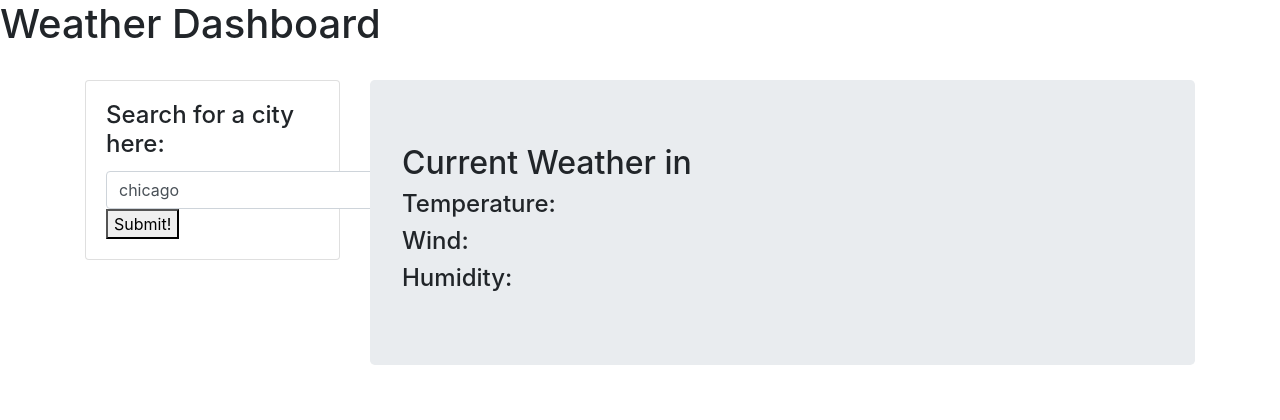
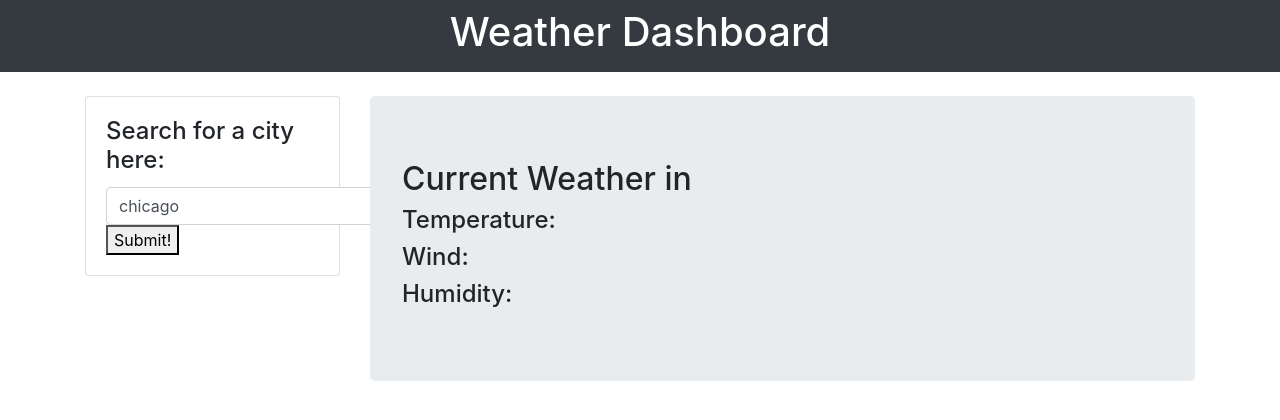
Before and after one commit to seagraving/weather-dashboard, a plain HTML site: page index.html in a window 1280 px wide. Drawn offline with nearby package versions, Linux system fonts and the light colour scheme.

Commit message:
changed header to navbar

```diff
--- a/index.html
+++ b/index.html
@@ -12,13 +12,11 @@
 
 <body>
     <!-- header for weather dashboard -->
-    <header>
-        <div class="heading">
-            <div>
-                <h1>Weather Dashboard</h1>
-            </div>
+    <div class="bg-dark pt-2 pb-2">
+        <div class="container">
+            <h1 class="text-center text-white">Weather Dashboard</h1>
         </div>
-    </header>
+    </div>
 
     <br>
     <!-- create a form to hold the search bar and submit button -->
```
